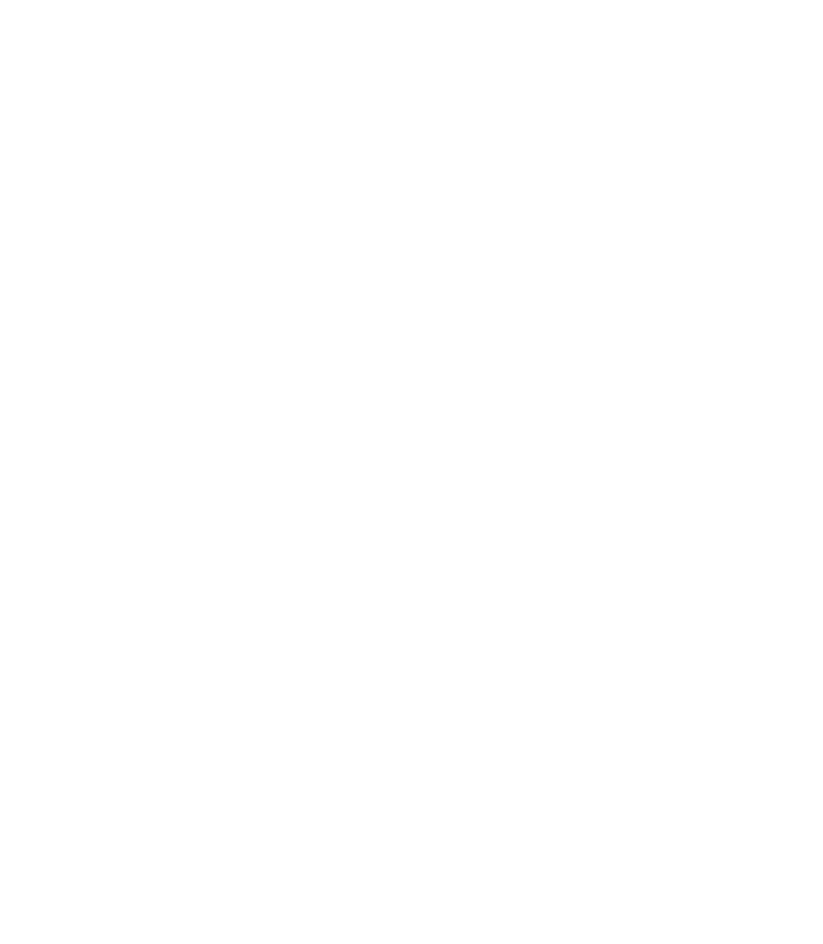
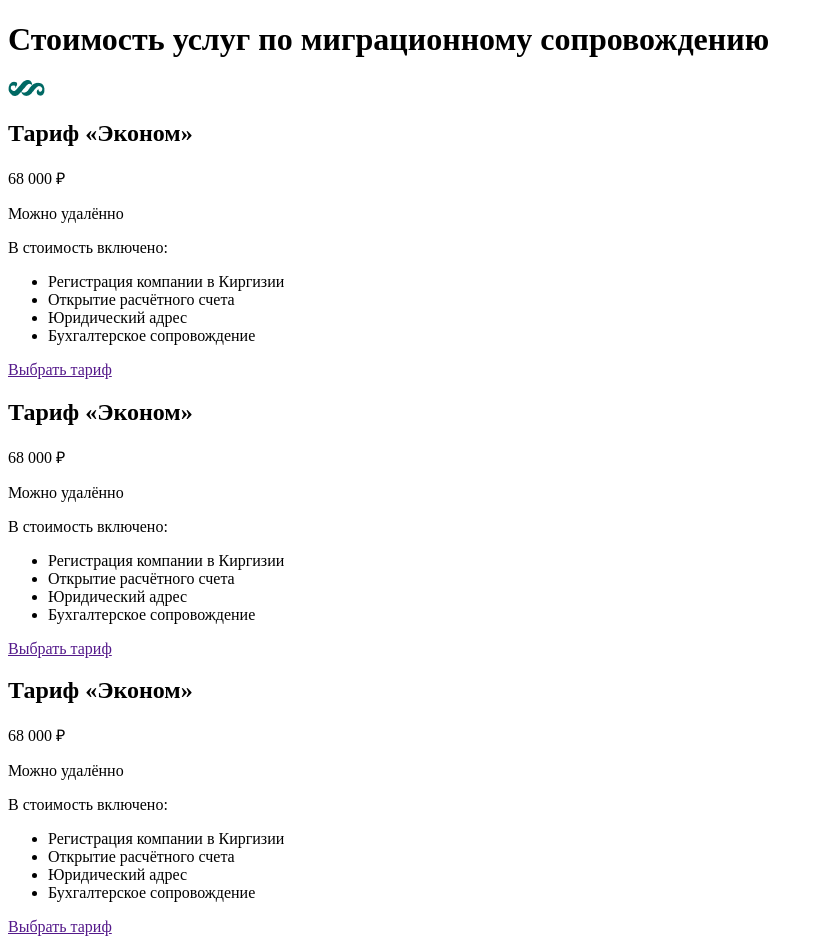
Before and after one commit to aleksandr97164/test, a plain HTML site: page index.html in a window 1280 px wide. Shown: the whole page, without its empty margins (0-823 px from the left). Before the commit the page ends 800 px from the top, so only its background shows below. Drawn offline with Linux system fonts and the light colour scheme.

Commit message:
html document structure

```diff
--- a/index.html
+++ b/index.html
@@ -10,5 +10,55 @@
 </head>
 <body>
 
+    <div class="block-rates">
+        <h1>Стоимость услуг по миграционному сопровождению</h1>
+        <img src="img/badge.png" alt="">
+        <div class="rate-item">
+            <div class="header-item">
+                <h2>Тариф «Эконом»</h2>
+                <span>68 000 ₽</span>
+                <p>Можно удалённо</p>
+            </div>
+            <p>В стоимость включено:</p>
+            <ul>
+                <li>Регистрация компании в Киргизии</li>
+                <li>Открытие расчётного счета</li>
+                <li>Юридический адрес</li>
+                <li>Бухгалтерское сопровождение</li>
+            </ul>
+            <a href="" class="btn">Выбрать тариф</a>
+        </div>
+        <div class="rate-item">
+            <div class="header-item">
+                <h2>Тариф «Эконом»</h2>
+                <span>68 000 ₽</span>
+                <p>Можно удалённо</p>
+            </div>
+            <p>В стоимость включено:</p>
+            <ul>
+                <li>Регистрация компании в Киргизии</li>
+                <li>Открытие расчётного счета</li>
+                <li>Юридический адрес</li>
+                <li>Бухгалтерское сопровождение</li>
+            </ul>
+            <a href="" class="btn">Выбрать тариф</a>
+        </div>
+        <div class="rate-item">
+            <div class="header-item">
+                <h2>Тариф «Эконом»</h2>
+                <span>68 000 ₽</span>
+                <p>Можно удалённо</p>
+            </div>
+            <p>В стоимость включено:</p>
+            <ul>
+                <li>Регистрация компании в Киргизии</li>
+                <li>Открытие расчётного счета</li>
+                <li>Юридический адрес</li>
+                <li>Бухгалтерское сопровождение</li>
+            </ul>
+            <a href="" class="btn">Выбрать тариф</a>
+        </div>
+    </div>
+
 </body>
 </html>
```
